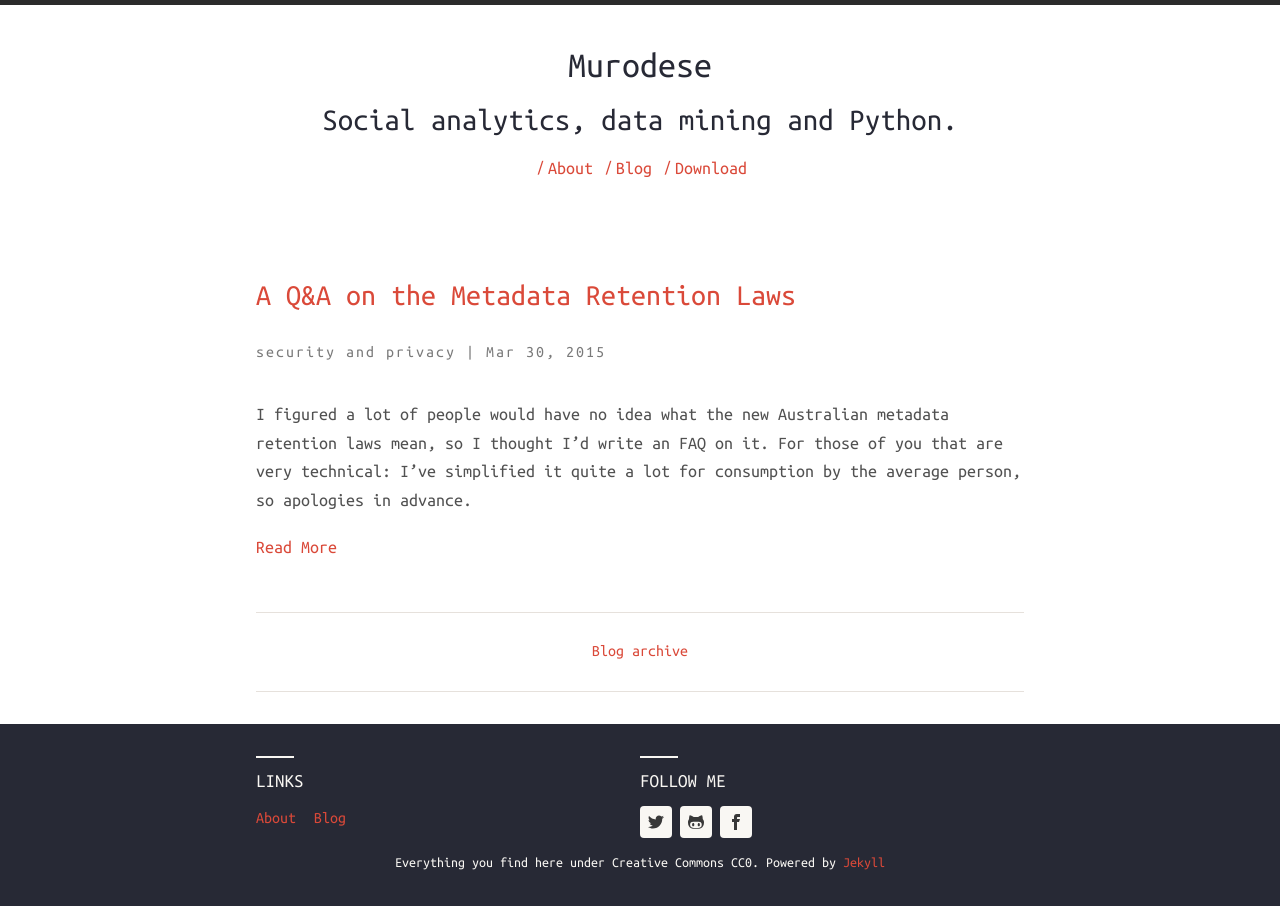
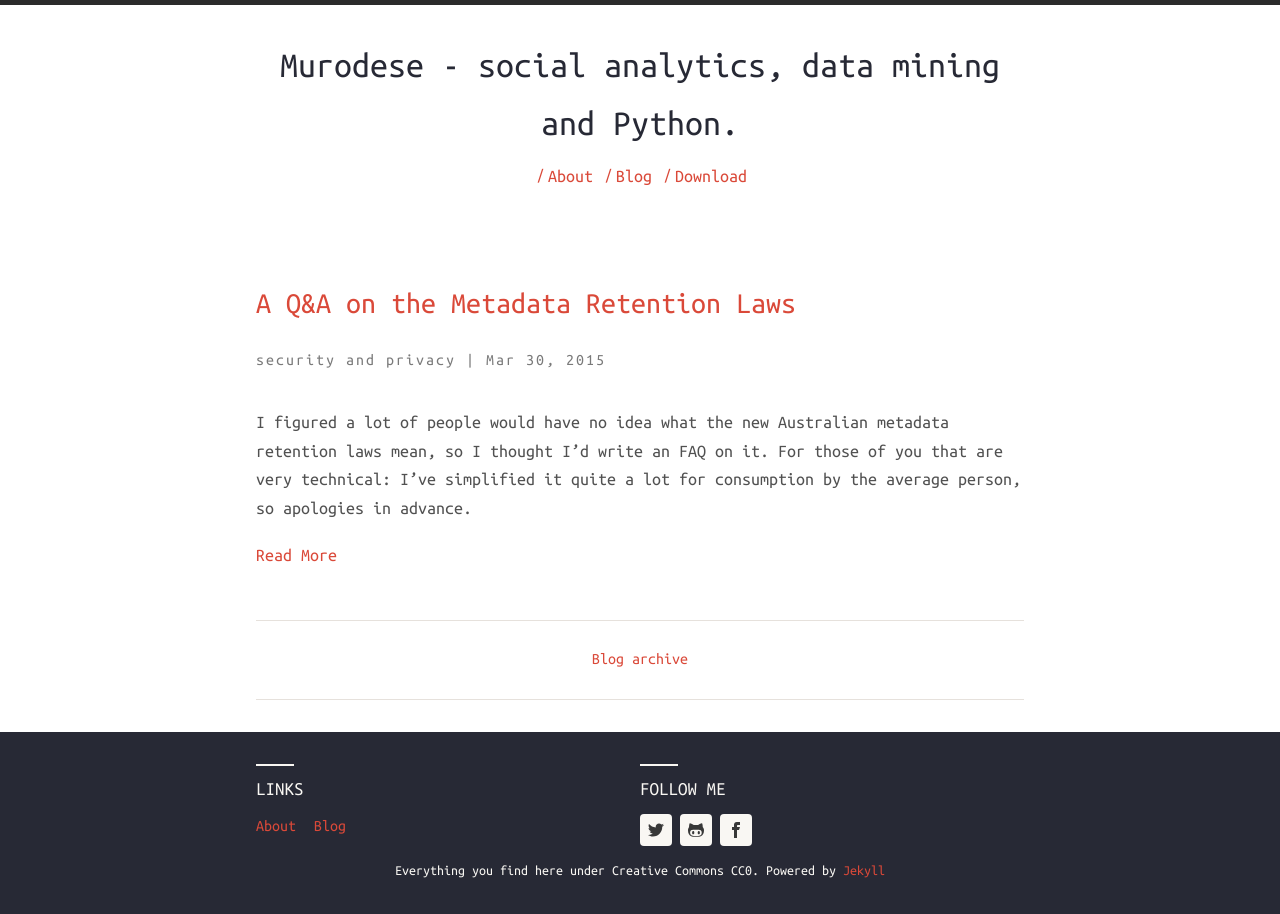
Before and after one commit to Murodese/Murodese, a Jekyll site: the page built from index.html, in a window 1280 px wide. Built offline with Jekyll 4.4.1, drawn with Linux system fonts in a browser that asks for light colours; nearby versions of some CDN libraries.

Commit message:
change design slightly

```diff
--- a/_config.yml
+++ b/_config.yml
@@ -11,9 +11,9 @@ url: http://murodese.github.io
 
 # Harmony theme configuration. Please change accordingly.
 harmony:
-  name: Murodese
+  name: Murodese - social analytics, data mining and Python.
   # Little description about your site
-  description: Social analytics, data mining and Python.
+  description:
   # 'meta_description:' Write an awesome description for your new site here.
   # It will appear in your document head meta (for Google search results) and
   # in your feed.xml site description.
--- a/_layouts/default.html
+++ b/_layouts/default.html
@@ -27,7 +27,6 @@
         <header class="main-header">
             <div class="wc-container">
                 <h1><a href="{{ site.baseurl }}/">{{ site.harmony.name }}</a></h1>
-                <h2>{{ site.harmony.description }}</h2>
                 {% include header-links.html %}
             </div>
         </header>
```
